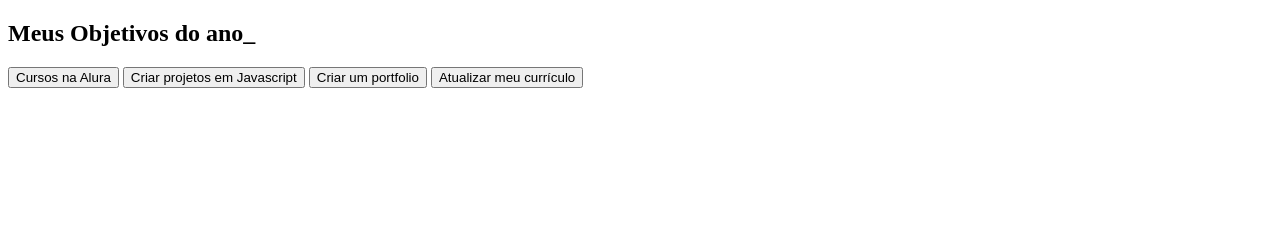
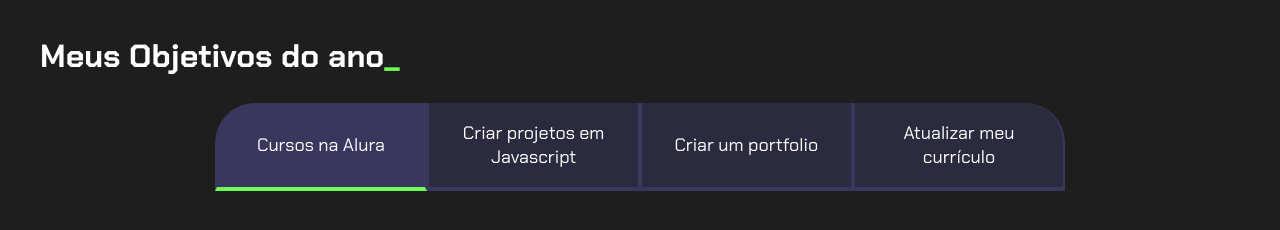
Before and after one commit to Guilherme6543/projeto-1, a plain HTML site: page index.html in a window 1280 px wide. Drawn offline with Linux system fonts and the light colour scheme.

Commit message:
Add files via upload

```diff
--- a/index.html
+++ b/index.html
@@ -1,20 +1,23 @@
 <!DOCTYPE html>
 <html lang="pt-br">
+
 <head>
     <meta charset="UTF-8">
-    <meta http-equiv="X-UA-Compatible" content="IE=edge">
     <meta name="viewport" content="width=device-width, initial-scale=1.0">
     <title>Meus objetivos do ano</title>
+    <link rel="stylesheet" href="style.css">
 </head>
+
 <body>
     <section class="conteudo-principal">
-        <h2 class="titulo-principal">Meus Objetivos do ano_</h2>
+        <h2 class="titulo-principal">Meus Objetivos do ano<span>_</span></h2>
         <div class="botoes">
-        <button class="botao">Cursos na Alura</button>
+            <button class="botao ativo">Cursos na Alura</button>
             <button class="botao">Criar projetos em Javascript</button>
             <button class="botao">Criar um portfolio</button>
             <button class="botao">Atualizar meu currículo</button>
         </div>
     </section>
+    <script src="main.js"></script>
 </body>
 </html>
--- /dev/null
+++ b/main.js
@@ -0,0 +1,12 @@
+const botoes = document.querySelectorAll(".botao");
+
+for(let i=0;i <botoes.length;i++){
+    botoes[i].onclick = function(){
+
+        for(let j=0;j<botoes.length;j++){
+            botoes[j].classList.remove("ativo");
+        }
+
+        botoes[i].classList.add("ativo");
+    }
+}
--- a/style.css
+++ b/style.css
@@ -0,0 +1,81 @@
+@import url('https://fonts.googleapis.com/css2?family=Chakra+Petch:wght@400;700&display=swap');
+
+:root {
+    --cor-de-fundo: #1E1E1E;
+    --verde: #6FFF57;
+    --branco: #FFFFFF;
+    --botao-ativo: #3A375E;
+    --botao-inativo: rgba(58, 55, 94, 0.5);
+    --texto-fundo: rgba(58, 55, 94, 0.3);
+}
+
+body {
+    background-color: var(--cor-de-fundo);
+    color: var(--branco);
+    font-family: 'Chakra Petch', sans-serif;
+}
+
+
+.conteudo-principal {
+    display: flex;
+    flex-direction: column;
+    justify-content: center;
+    align-items: center;
+    max-width: 1200px;
+    width: 100%;
+    margin: 0 auto;
+}
+
+.titulo-principal {
+    text-align: left;
+    width: 100%;
+    font-size: 32px;
+}
+
+.titulo-principal span {
+    color: var(--verde);
+}
+
+
+.botao {
+    font-family: 'Chakra Petch', sans-serif;
+    background-color: var(--botao-inativo);
+    color: var(--branco);
+    display: flex;
+    justify-content: center;
+    padding: 1em;
+    font-size: 18px;
+    align-items: center;
+    width: 100%;
+    border-bottom: 4px solid var(--botao-ativo);
+    border-left: 2px solid var(--botao-ativo);
+    border-right: 2px solid var(--botao-ativo);
+    border-top: none;
+}
+
+.botao:first-child {
+    border-radius: 40px 40px 0 0;
+}
+
+.botoes {
+    display: block;
+}
+
+.ativo{
+    background-color: var(--botao-ativo);
+    border-bottom: 4px solid var(--verde);
+}
+
+@media screen and (min-width: 768px) {
+    .botoes {
+        display: flex;
+    }
+
+    .botao:first-child {
+        border-radius: 40px 0 0 0;
+    }
+
+    .botao:last-child {
+        border-radius: 0 40px 0 0;
+    }
+}
```
Also changed, not shown: 2 other files. Lines whose indentation alone changed are shown as unchanged.
